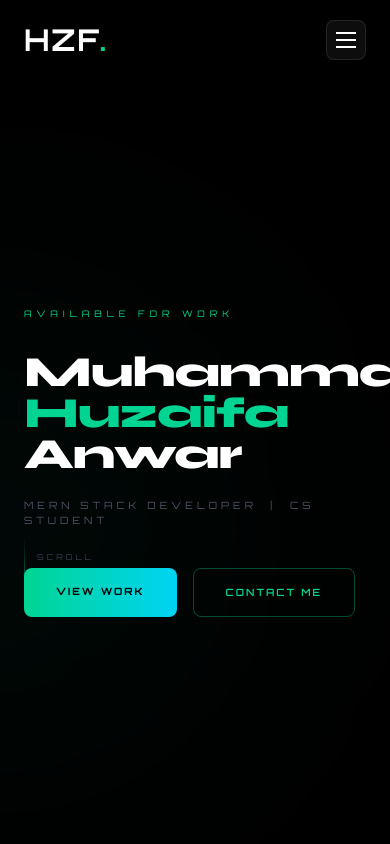
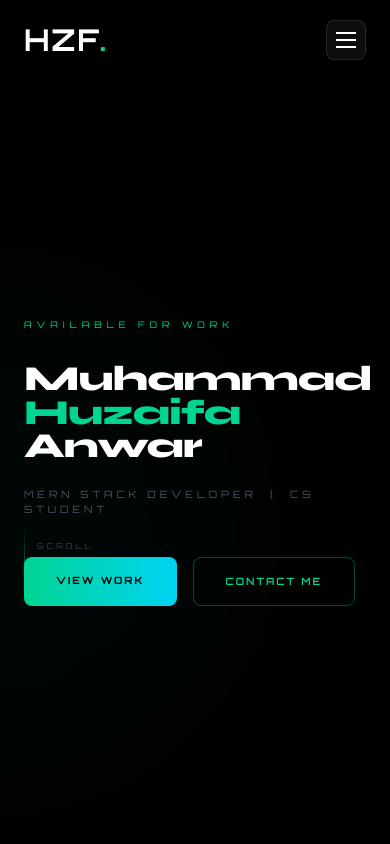
Before and after one commit to Huzaifa-develpor/Portfolio, a React app: page / in a window 390 px wide. Shown: the top 844 px of the page. Built offline with nearby package versions, Linux system fonts and the light colour scheme; the HTML template or start-up script is replaced by a standard one.

Commit message:
fix issues of mobile screen

```diff
--- a/Components/Contact.jsx
+++ b/Components/Contact.jsx
@@ -51,14 +51,14 @@ const Contact = () => {
         <div className="flex items-center gap-4 mb-6">
           <span className="font-['Orbitron'] text-emerald-400 text-[10px] tracking-[4px] uppercase">04</span>
           <div className="w-10 h-px bg-emerald-400/40" />
-          <h2 className="font-['Syne'] text-5xl font-extrabold text-white tracking-tight">
+          <h2 className="font-['Syne'] text-3xl sm:text-4xl md:text-5xl font-extrabold text-white tracking-tight">
             Contact
           </h2>
         </div>
 
         {/* Heading */}
         <div className="mb-14 max-w-xl">
-          <h3 className="font-['Syne'] text-3xl md:text-4xl font-extrabold text-white leading-tight mb-4">
+          <h3 className="font-['Syne'] text-3xl sm:text-4xl md:text-5xl font-extrabold text-white leading-tight mb-4">
             Got an opportunity?<br />
             <span className="text-emerald-400">Let's talk.</span>
           </h3>
--- a/Components/HeroSection.jsx
+++ b/Components/HeroSection.jsx
@@ -37,7 +37,7 @@ const HeroSection = () => {
           </p>
 
           {/* Main Name */}
-          <h1 className="font-['Syne'] font-extrabold text-white leading-[0.95] tracking-tight mb-6 text-[11vw] sm:text-[8vw] md:text-[7vw] lg:text-[80px] xl:text-[96px]">
+          <h1 className="font-['Syne'] font-extrabold text-white leading-[0.95] tracking-tight mb-6 text-[9vw] sm:text-[6.75vw] md:text-[5.75vw] lg:text-[80px] xl:text-[96px]">
             <span className="block">Muhammad</span>
             <span className="block text-emerald-400">Huzaifa</span>
             <span className="block">Anwar</span>
--- a/Components/Projects.jsx
+++ b/Components/Projects.jsx
@@ -207,7 +207,7 @@ const Projects = () => {
         <div className="flex items-center gap-4 mb-16">
           <span className="font-['Orbitron'] text-emerald-400 text-[10px] tracking-[4px] uppercase">03</span>
           <div className="w-10 h-px bg-emerald-400/40" />
-          <h2 className="font-['Syne'] text-5xl font-extrabold text-white tracking-tight">
+          <h2 className="font-['Syne'] text-3xl sm:text-4xl md:text-5xl font-extrabold text-white tracking-tight">
             Projects
           </h2>
         </div>
```
